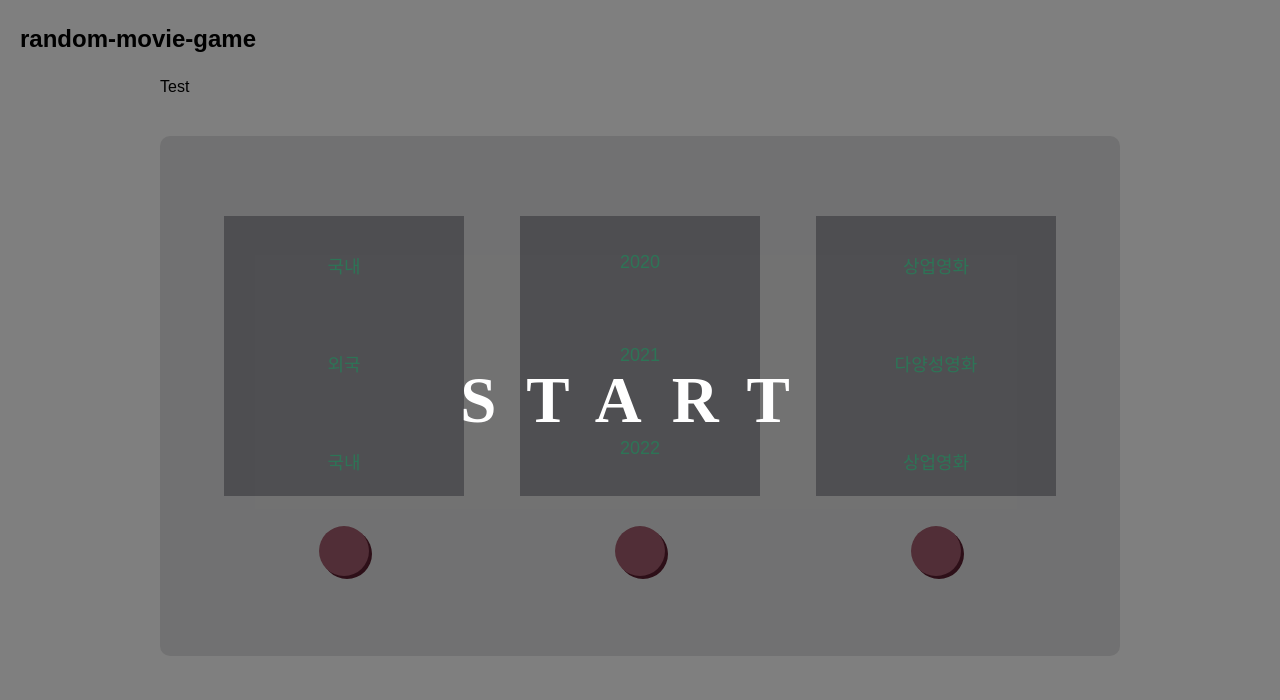
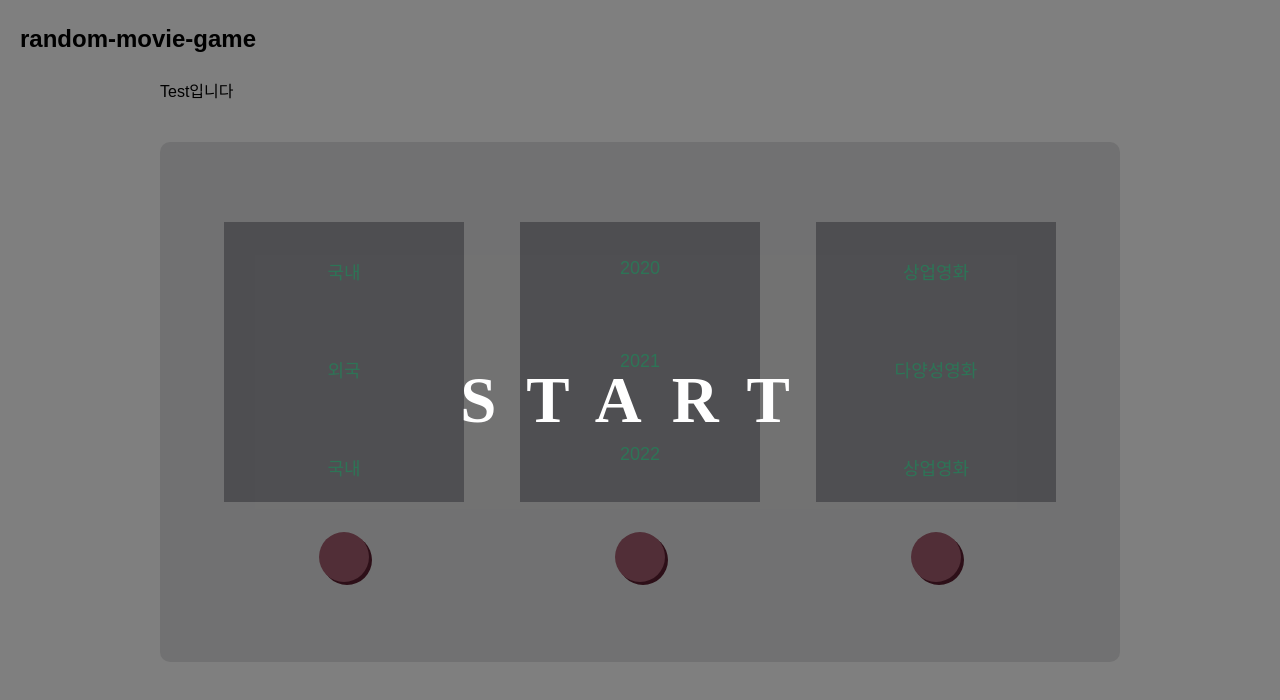
Before and after one commit to Moondoyeon/random-movie-game, a React (Create React App) app: page / in a window 1280 px wide. Shown: the top 700 px of the page. Built offline with nearby package versions, Linux system fonts and the light colour scheme; no server answers; a web font is replaced by a local one.

Commit message:
chore(CD): vercel-Ignored Build step: ' Automatic'

```diff
--- a/src/pages/Test.tsx
+++ b/src/pages/Test.tsx
@@ -1,3 +1,3 @@
 export default function Test() {
-  return <div>Test</div>;
+  return <div>Test입니다</div>;
 }
```
